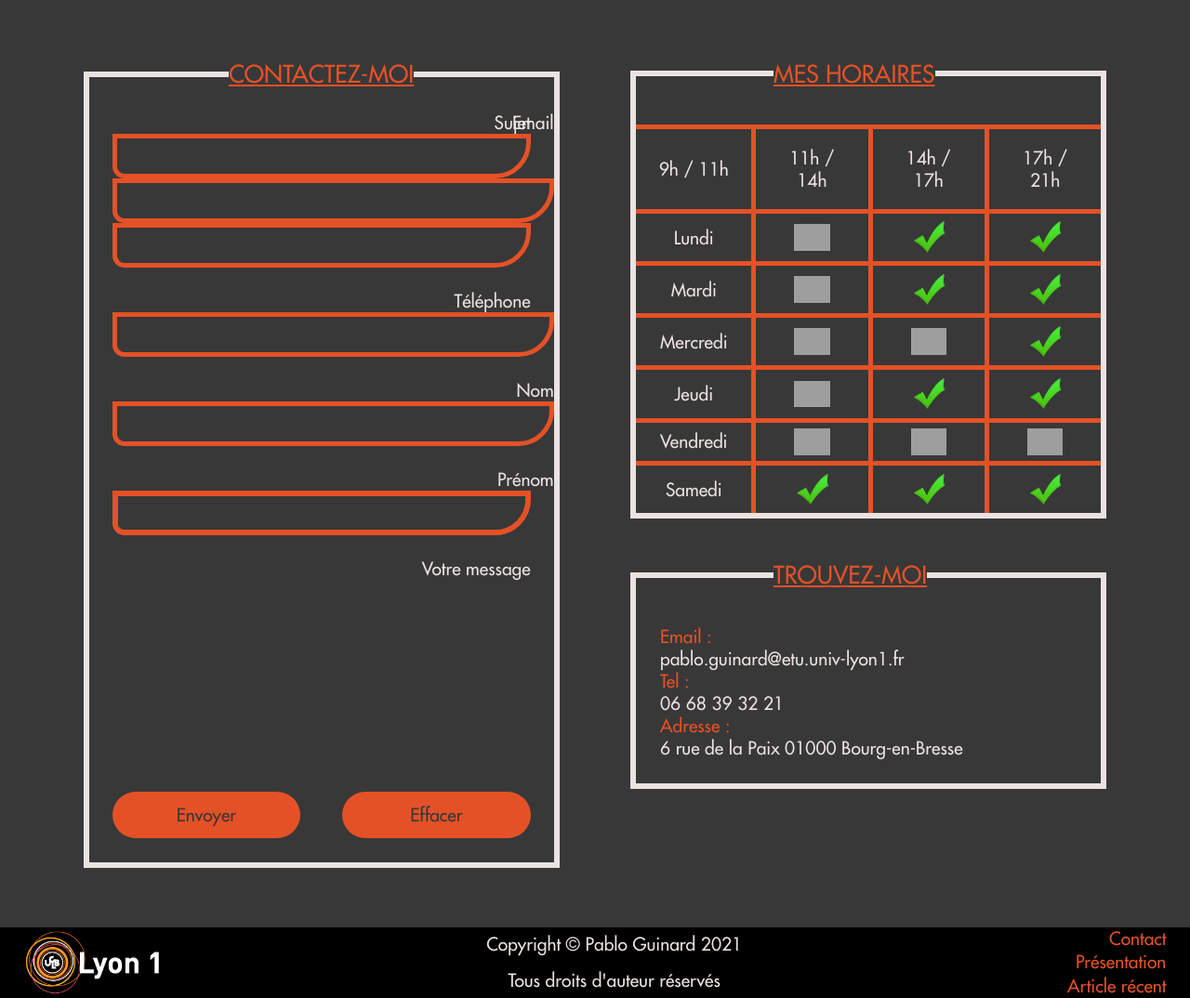
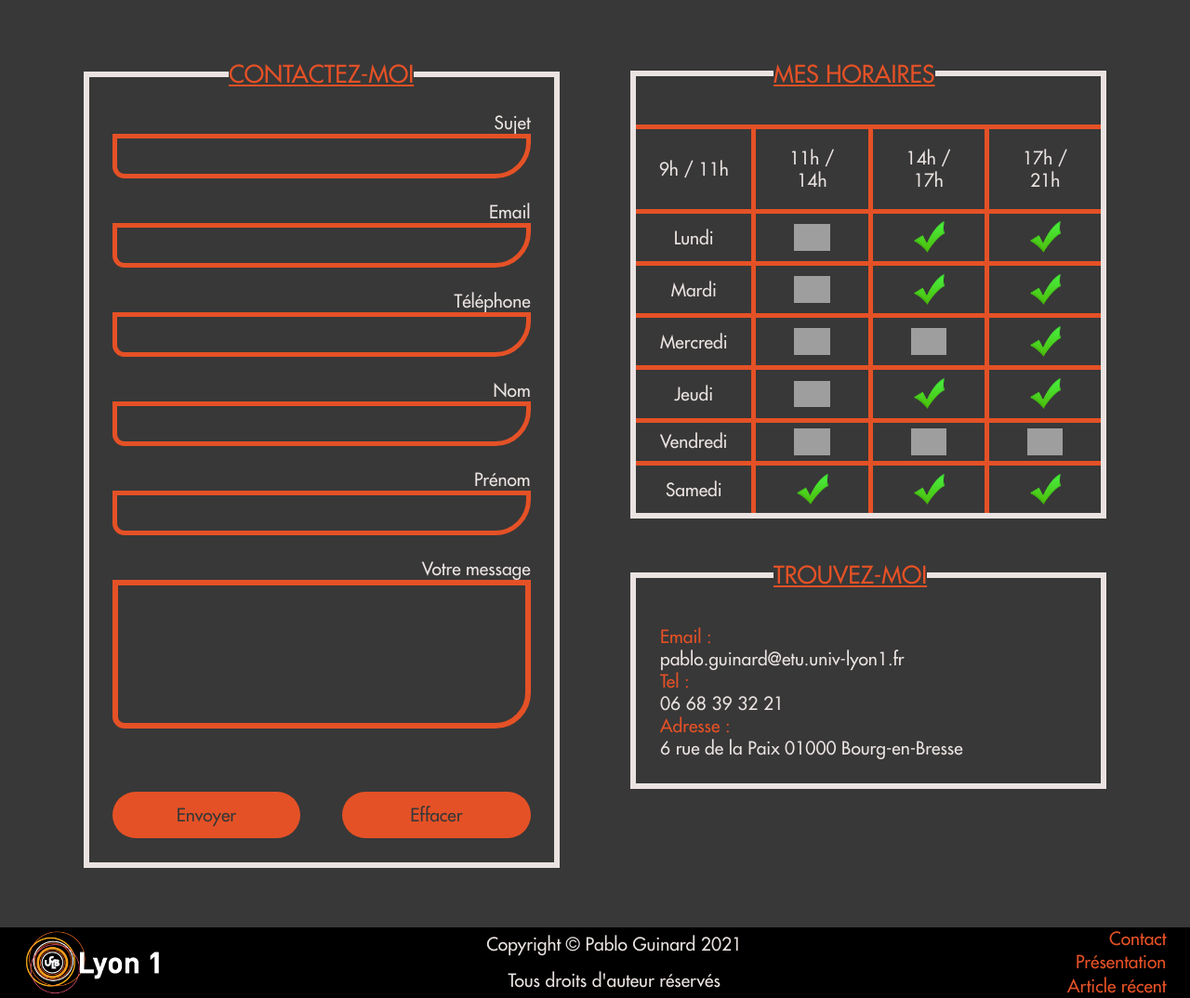
Before and after one commit to louischarnay/IUT-PHP-init, a PHP site: page /contact.php in a window 1280 px wide. Shown: the part 178-1252 px from the top of the page at 93% size. Run offline with PHP 8.4, Linux system fonts and the light colour scheme; data comes from the database, SQL or seed files in the repository; grey boxes are pictures that could not be loaded.

Commit message:
form repared

```diff
--- a/class/form.php
+++ b/class/form.php
@@ -10,38 +10,53 @@ class form {
         foreach($this->methods as $item)
             switch($item){
                 case "email":
-                    ?><input type="email" name="email" id="email" required="required">
-                    <label for="email" id="labelEmail2">Email</label><?php
+                    ?>
+                    <label for="email" id="labelEmail">Email</label>
+                    <input type="email" name="email" id="email" required="required">
+                    <?php
                     break;
                 case "password":
-                    ?><input type="password" name="mdp" id="mdp" required="required">
-                    <label for="mdp" id="labelMdp">Mot de passe</label>
+                    ?>
+                    <label for="mdp" id="labelMdp">Mot de passe</label><input type="password" name="mdp" id="mdp" required="required">
+                    <label for="mdp2" id="labelMdp2">Réécrivez votre mot de passe</label>
                     <input type="password" name="mdp2" id="mdp2" required="required">
-                    <label for="mdp2" id="labelMdp2">Réécrivez votre mot de passe</label><?php
+                    <?php
                     break;
                 case "nom":
-                    ?><input type="text" name="nom" id="nom" required="required">
-                    <label for="nom" id="labelNom2">Nom</label><?php
+                    ?>
+                    <label for="nom" id="labelNom2">Nom</label>
+                    <input type="text" name="nom" id="nom" required="required">
+                    <?php
                     break;
                 case "prenom":
-                    ?><input type="text" name="prenom" id="prenom" required="required">
-                    <label for="prenom" id="labelPrenom2">Prénom</label><?php
+                    ?>
+                    <label for="prenom" id="labelPrenom2">Prénom</label>
+                    <input type="text" name="prenom" id="prenom" required="required">
+                    <?php
                     break;
                 case "date_naissance":
-                    ?><input type="date" name="date_naissance" id="date_naissance" required="required">
-                    <label for="date_naissance" id="labelNaissance">Date de naissance</label><?php
+                    ?>
+                    <label for="date_naissance" id="labelNaissance">Date de naissance</label>
+                    <input type="date" name="date_naissance" id="date_naissance" required="required">
+                    <?php
                     break;
                 case "adresse":
-                    ?><input type="text" name="adresse" id="adresse" required="required">
-                    <label for="adresse" id="labelAdresse">Adresse</label><?php
+                    ?>
+                    <label for="adresse" id="labelAdresse">Adresse</label>
+                    <input type="text" name="adresse" id="adresse" required="required">
+                    <?php
                     break;
                 case "code_postal":
-                    ?><input type="text" name="code_postal" id="code_postal" pattern="[0-9]{5}" required="required">
-                    <label for="code_postal" id="labelCodePostal">Code postal</label><?php
+                    ?>
+                    <label for="code_postal" id="labelCodePostal">Code postal</label>
+                    <input type="text" name="code_postal" id="code_postal" pattern="[0-9]{5}" required="required">
+                    <?php
                     break;
                 case "ville":
-                    ?><input type="text" name="ville" id="ville" required="required">
-                    <label for="ville" id="labelVille">Ville</label><?php
+                    ?>
+                    <label for="ville" id="labelVille">Ville</label>
+                    <input type="text" name="ville" id="ville" required="required">
+                    <?php
                     break;
                 case "sexe":
                     ?><p class="pLabel">Sexe</p>
@@ -81,22 +96,28 @@ class form {
                     <input type="color" name="couleur" id="couleur"><?php
                     break;
                 case "sujet":
-                    ?><input class="inputContact" type="text" name="sujet" id="sujet" required="required">
-                    <label class="labelContact" id="labelSujet" for="sujet">Sujet</label><?php
+                    ?>
+                    <label class="labelContact" id="labelSujet" for="sujet">Sujet</label>
+                    <input class="inputContact" type="text" name="sujet" id="sujet" required="required">
+                    <?php
                     break;
                 case "tel":
-                    ?><input class="inputContact" type="tel" name="tel" id="tel" required="required">
-                    <label class="labelContact" id="labelTel" for="tel">Téléphone</label><?php
+                    ?>
+                    <label class="labelContact" id="labelTel" for="tel">Téléphone</label>
+                    <input class="inputContact" type="tel" name="tel" id="tel" required="required">
+                    <?php
                     break;
                 case "message":
-                    ?><textarea name="message" id="message" rows="10" cols="50" maxlength="300" required="required"></textarea>
-                    <label class="labelContact" id="labelMessage" for="message">Votre message</label><?php
+                    ?>
+                    <label class="labelContact" id="labelMessage" for="message">Votre message</label>
+                    <textarea name="message" id="message" rows="10" cols="50" maxlength="300" required="required"></textarea>
+                    <?php
                     break;
                 case "login":
-                    ?><input type="text" name="username" id="usernameEnregistrer" required="required" value=<?php echo $_COOKIE["usernameEnregistre"]??"" ?>>
-                    <label for="usernameEnregistrer" id="labelEmail2">Login</label>
+                    ?><label for="usernameEnregistrer" id="labelEmail2">Login</label>
+                    <input type="text" name="username" id="usernameEnregistrer" required="required" value=<?php echo $_COOKIE["usernameEnregistre"]??"" ?>>
+                    <label for="mdpEnregeistrer" id="labelMdp">Mot de passe</label>
                     <input type="password" name="mdp" id="mdpEnregeistrer" required="required" value=<?php echo $_COOKIE["mdpEnregistre"]??""?>>
-                    <label for="mdpEnregeistrer" id="labelMdp">Mot de passe</label>
                     <div id="divMessageIncorrect">
                         <p id="messageIncorrect">
                             <?php if(isset($_SESSION["mdpIncorrect"]) == true) {
--- a/contact.php
+++ b/contact.php
@@ -27,7 +27,7 @@
                         $f1->setList($list);
                         $f1->input();
                     ?>
-                    <div id="divButtons">
+                    <div class="divButtons">
                         <button class="envoyerContact" type="submit">Envoyer</button>
                         <button class="effacerContact" type="reset">Effacer</button>
                     </div>
--- a/css/style.css
+++ b/css/style.css
@@ -353,7 +353,7 @@ legend{
 #formulaireInscription{
     display: grid;
     grid-template-columns: 5% 30% 30% 30% 5%;
-    grid-template-rows: 3rem 3rem 3rem 3rem 3rem 3rem 3rem 3rem 3rem 3rem 3rem 3rem 3rem 3rem 3rem 3rem 3rem 3rem 3rem 3rem 3rem 3rem 3rem 7rem 3rem 3rem 3rem 6rem;
+    grid-template-rows: 3rem 3rem 3rem 3rem 3rem 3rem 3rem 3rem 3rem 3rem 3rem 3rem 3rem 3rem 3rem 3rem 3rem 3rem 3rem 3rem 3rem 3rem 3rem 7rem 3rem 3rem 9rem;
     align-items: end;
     width: 100%;
     height: 100%;
@@ -362,7 +362,7 @@ legend{
 #formulaireConnexion{
      display: grid;
      grid-template-columns: 5% 30% 30% 30% 5%;
-     grid-template-rows: 3rem 3rem 3rem 3rem 3rem 3rem;
+     grid-template-rows: 3rem 3rem 3rem 3rem 3rem 3rem 9rem;
      align-items: end;
      width: 100%;
      height: 100%;
@@ -370,7 +370,7 @@ legend{
 
 #formulaireContact{
     display: grid;
-    grid-template-columns: 5% 90% 5%;
+    grid-template-columns: 5% 90% 0% 0% 5%;
     grid-template-rows: 3rem 3rem 3rem 3rem 3rem 3rem 3rem 3rem 3rem 3rem 3rem 10rem 9rem;
     text-align: center;
     width: 100%;
@@ -495,15 +495,7 @@ button{
     margin: 2vw 0;
 }
 
-#divButtons{
-    grid-column: 2;
-    grid-row: 13;
-    display: flex;
-    justify-content: space-between;
-}
-
-#divButtonsInscription{
-    grid-row: 28;
+.divButtons{
     grid-column: 2/5;
     display: flex;
     justify-content: space-between;
@@ -769,66 +761,6 @@ textarea#message:focus~#labelMessage{
     transform: translateX(-25.3vw);
 }
 
-#labelSujet{
-    grid-row: 1;
-}
-
-#labelEmail{
-    grid-row: 3;
-}
-
-#labelTel{
-    grid-row: 5;
-}
-
-#labelNom{
-    grid-row: 7;
-}
-
-#labelPrenom{
-    grid-row: 9;
-}
-
-#labelMessage{
-    grid-row: 11;
-}
-
-#labelEmail2{
-    grid-row: 1;
-}
-
-#labelMdp{
-    grid-row: 3;
-}
-
-#labelMdp2{
-    grid-row: 5;
-}
-
-#labelNom2{
-    grid-row: 7;
-}
-
-#labelPrenom2{
-    grid-row: 9;
-}
-
-#labelNaissance{
-    grid-row: 11;
-}
-
-#labelAdresse{
-    grid-row: 13;
-}
-
-#labelCodePostal{
-    grid-row: 15;
-}
-
-#labelVille{
-    grid-row: 17;
-}
-
 input#email:focus~#labelEmail2{
     transform: translateX(-31vw);
 }
--- a/inscription.php
+++ b/inscription.php
@@ -27,7 +27,7 @@
                         $f1->setList($list);
                         $f1->input();
                     ?>
-                    <div id="divButtonsInscription">
+                    <div class="divButtons">
                         <button type="submit" class="envoyerInscription">S'inscrire</button>
                         <button type="reset" class="effacerInscription">Effacer</button>
                     </div>
--- a/login.php
+++ b/login.php
@@ -27,7 +27,7 @@
                         $f1->setList($list);
                         $f1->input();
                     ?>
-                    <div id="divButtonsInscription">
+                    <div class="divButtons">
                         <button type="submit" class="envoyerInscription">Se connecter</button>
                         <button type="reset" class="effacerInscription">Effacer</button>
                     </div>
```
